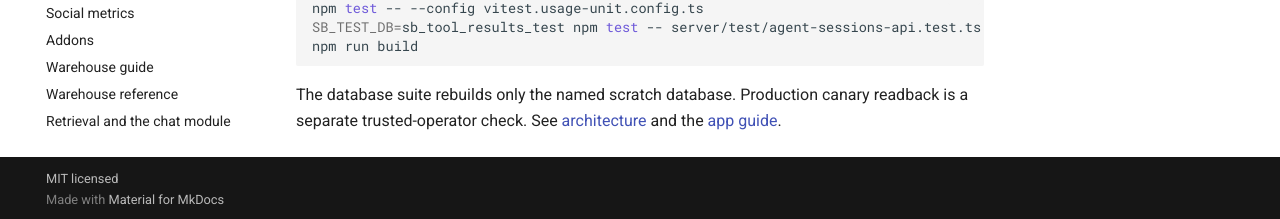
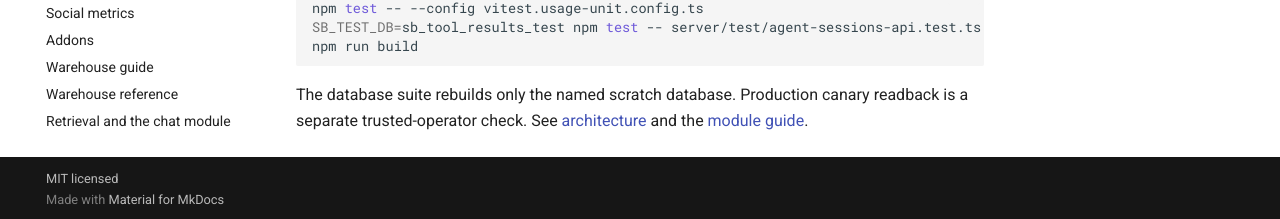
Before and after one commit to kon-rad/argo, an MkDocs documentation site: the page built from docs/tool-result-replay.md, in a window 1280 px wide and 900 px high, scrolled down 1243 px. Shown: the part 678-897 px from the top of the window. Built offline with MkDocs 1.6.1 and Material for MkDocs 9.7.7, drawn with Linux system fonts in a browser that asks for light colours; comment, search, counter and statistics services are not loaded.

Commit message:
docs(usage): fix replay guide link for strict documentation build

````diff
--- a/docs/tool-result-replay.md
+++ b/docs/tool-result-replay.md
@@ -46,4 +46,4 @@ SB_TEST_DB=sb_tool_results_test npm test -- server/test/agent-sessions-api.test.
 npm run build
 ```
 
-The database suite rebuilds only the named scratch database. Production canary readback is a separate trusted-operator check. See [architecture](architecture.md) and the [app guide](../app/README.md).
+The database suite rebuilds only the named scratch database. Production canary readback is a separate trusted-operator check. See [architecture](architecture.md) and the [module guide](modules.md).
````
